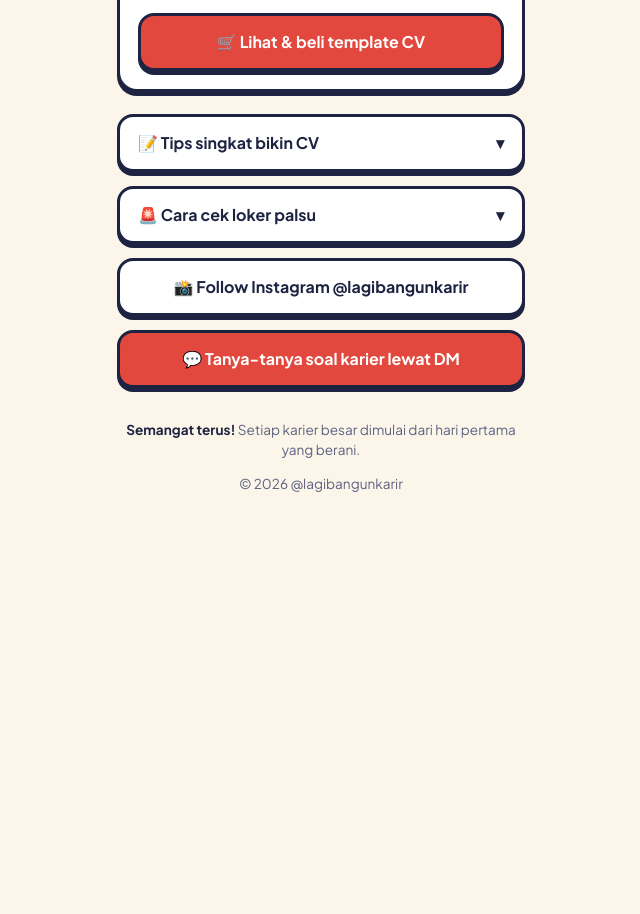
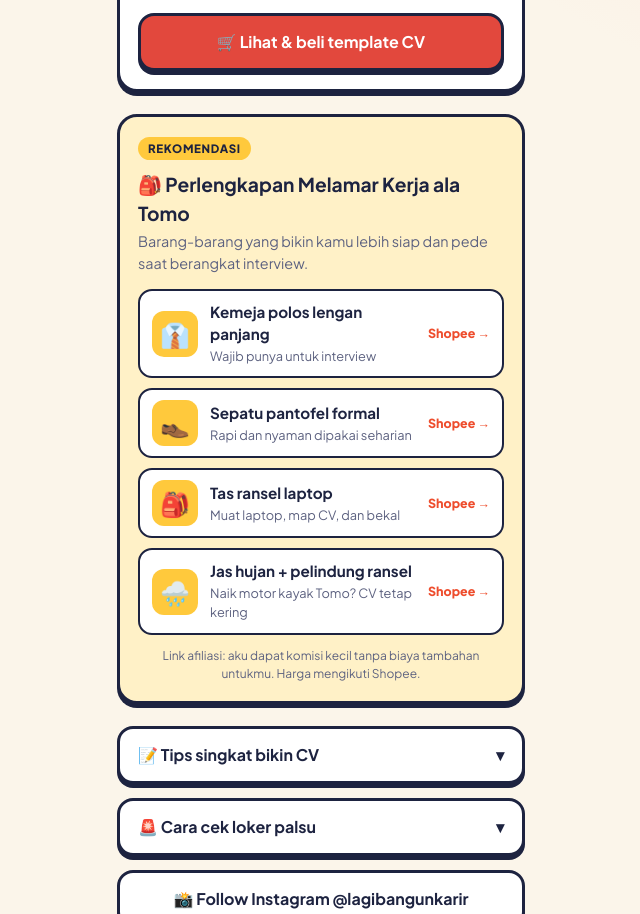
Before and after one commit to lagibangunkarir/lagibangunkarir.github.io, a plain HTML site: page index.html in a window 1280 px wide. Shown: the part 1424-2338 px from the top of the page, without its empty margins (319-959 px from the left). Before the commit the page ends 1964 px from the top, so only its background shows below. Drawn offline with Linux system fonts and the light colour scheme.

Commit message:
Tambah rekomendasi perlengkapan melamar kerja (Shopee)
Co-Authored-By: Claude Opus 5.5 <noreply@anthropic.com>

```diff
--- a/index.html
+++ b/index.html
@@ -136,6 +136,43 @@
   .product ul { margin: 0 0 16px; padding: 0; list-style: none; display: grid; gap: 6px; font-size: 0.92rem; font-weight: 600; }
   .product li::before { content: "✓ "; color: var(--red); font-weight: 800; }
 
+  /* Rekomendasi Shopee */
+  .gear {
+    margin-top: 22px;
+    background: var(--sun-soft);
+    border: 3px solid var(--ink);
+    border-radius: 20px;
+    box-shadow: var(--shadow);
+    padding: 18px;
+  }
+  .gear h2 { font-size: 1.2rem; margin: 10px 0 4px; }
+  .gear > p { margin: 0 0 14px; color: var(--muted); font-size: 0.9rem; }
+  .gear-list { list-style: none; margin: 0; padding: 0; display: grid; gap: 10px; }
+  .gear-item {
+    display: flex; align-items: center; gap: 12px;
+    background: var(--card);
+    border: 2px solid var(--ink);
+    border-radius: 14px;
+    padding: 10px 12px;
+    color: var(--ink);
+    text-decoration: none;
+    transition: transform .12s ease;
+  }
+  .gear-item:hover { transform: translateY(-2px); }
+  .gear-item:focus-visible { outline: 3px solid var(--red); outline-offset: 3px; }
+  .gear-ico {
+    flex: none; width: 46px; height: 46px;
+    display: grid; place-items: center;
+    background: var(--sun); border-radius: 12px;
+    font-size: 1.5rem;
+  }
+  .gear-text { display: grid; gap: 1px; min-width: 0; }
+  .gear-text strong { font-size: 0.95rem; }
+  .gear-text span { font-size: 0.8rem; color: var(--muted); }
+  .gear-go { margin-left: auto; flex: none; font-size: 0.78rem; font-weight: 800; color: #ee4d2d; white-space: nowrap; }
+  .gear .disclose { margin: 12px 0 0; font-size: 0.75rem; color: var(--muted); text-align: center; }
+  @media (prefers-reduced-motion: reduce) { .gear-item { transition: none; } }
+
   /* Panduan yang bisa dibuka */
   details {
     background: var(--card);
@@ -253,6 +290,31 @@
     </div>
   </section>
 
+  <section class="gear" aria-labelledby="gear-judul">
+    <span class="eyebrow">Rekomendasi</span>
+    <h2 id="gear-judul">🎒 Perlengkapan Melamar Kerja ala Tomo</h2>
+    <p>Barang-barang yang bikin kamu lebih siap dan pede saat berangkat interview.</p>
+    <ul class="gear-list">
+      <li><a class="gear-item" href="https://s.shopee.co.id/1gK8wTNrMC?share_channel_code=1" target="_blank" rel="sponsored noopener">
+        <span class="gear-ico" aria-hidden="true">👔</span>
+        <span class="gear-text"><strong>Kemeja polos lengan panjang</strong><span>Wajib punya untuk interview</span></span>
+        <span class="gear-go">Shopee →</span></a></li>
+      <li><a class="gear-item" href="https://s.shopee.co.id/4B1Tv0bxOJ?share_channel_code=1" target="_blank" rel="sponsored noopener">
+        <span class="gear-ico" aria-hidden="true">👞</span>
+        <span class="gear-text"><strong>Sepatu pantofel formal</strong><span>Rapi dan nyaman dipakai seharian</span></span>
+        <span class="gear-go">Shopee →</span></a></li>
+      <li><a class="gear-item" href="https://s.shopee.co.id/80ECUABBdF?share_channel_code=1" target="_blank" rel="sponsored noopener">
+        <span class="gear-ico" aria-hidden="true">🎒</span>
+        <span class="gear-text"><strong>Tas ransel laptop</strong><span>Muat laptop, map CV, dan bekal</span></span>
+        <span class="gear-go">Shopee →</span></a></li>
+      <li><a class="gear-item" href="https://s.shopee.co.id/6fiotj7obA?share_channel_code=1" target="_blank" rel="sponsored noopener">
+        <span class="gear-ico" aria-hidden="true">🌧️</span>
+        <span class="gear-text"><strong>Jas hujan + pelindung ransel</strong><span>Naik motor kayak Tomo? CV tetap kering</span></span>
+        <span class="gear-go">Shopee →</span></a></li>
+    </ul>
+    <p class="disclose">Link afiliasi: aku dapat komisi kecil tanpa biaya tambahan untukmu. Harga mengikuti Shopee.</p>
+  </section>
+
   <nav class="links" aria-label="Tautan">
 
     <details>
```
